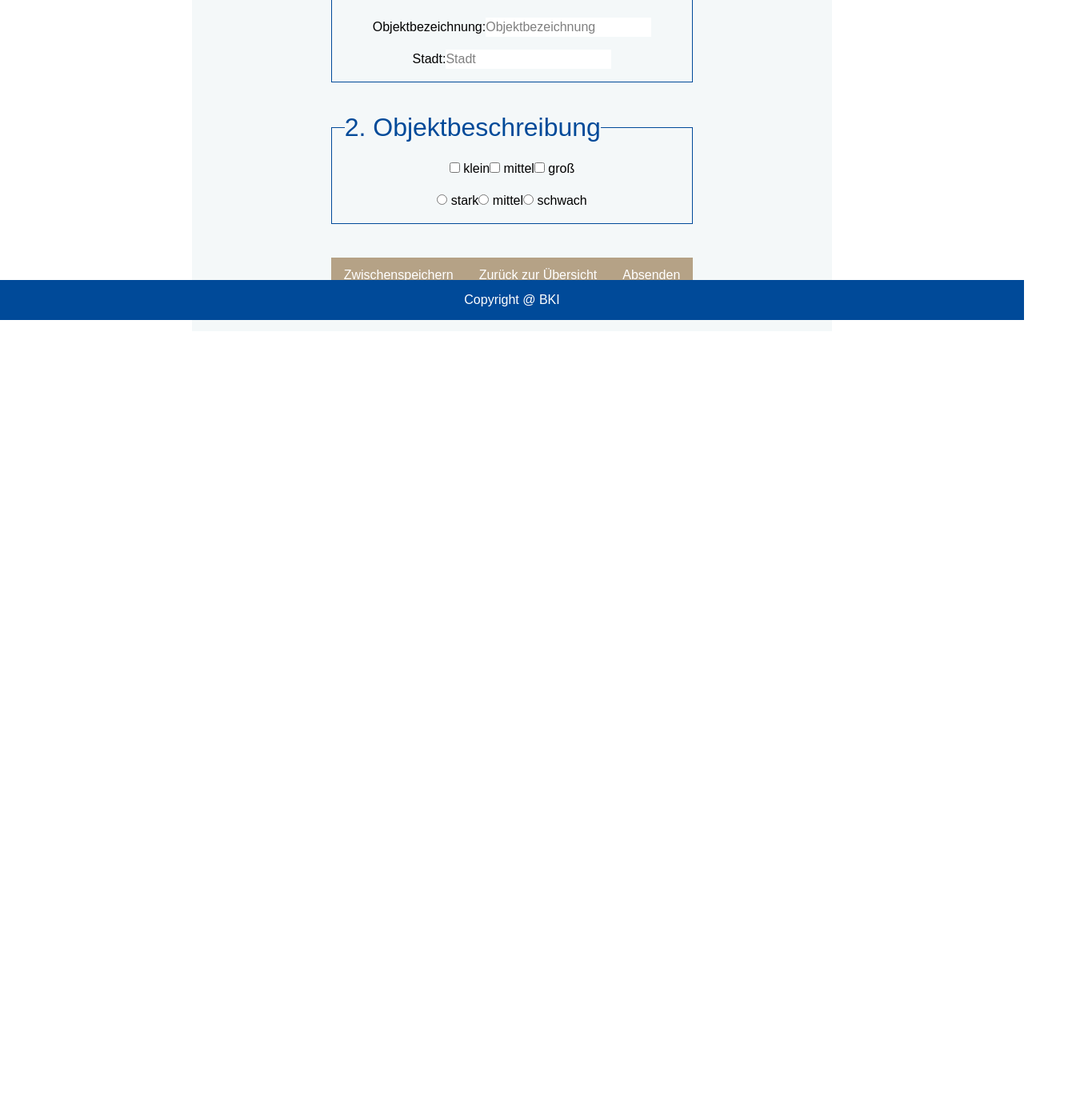
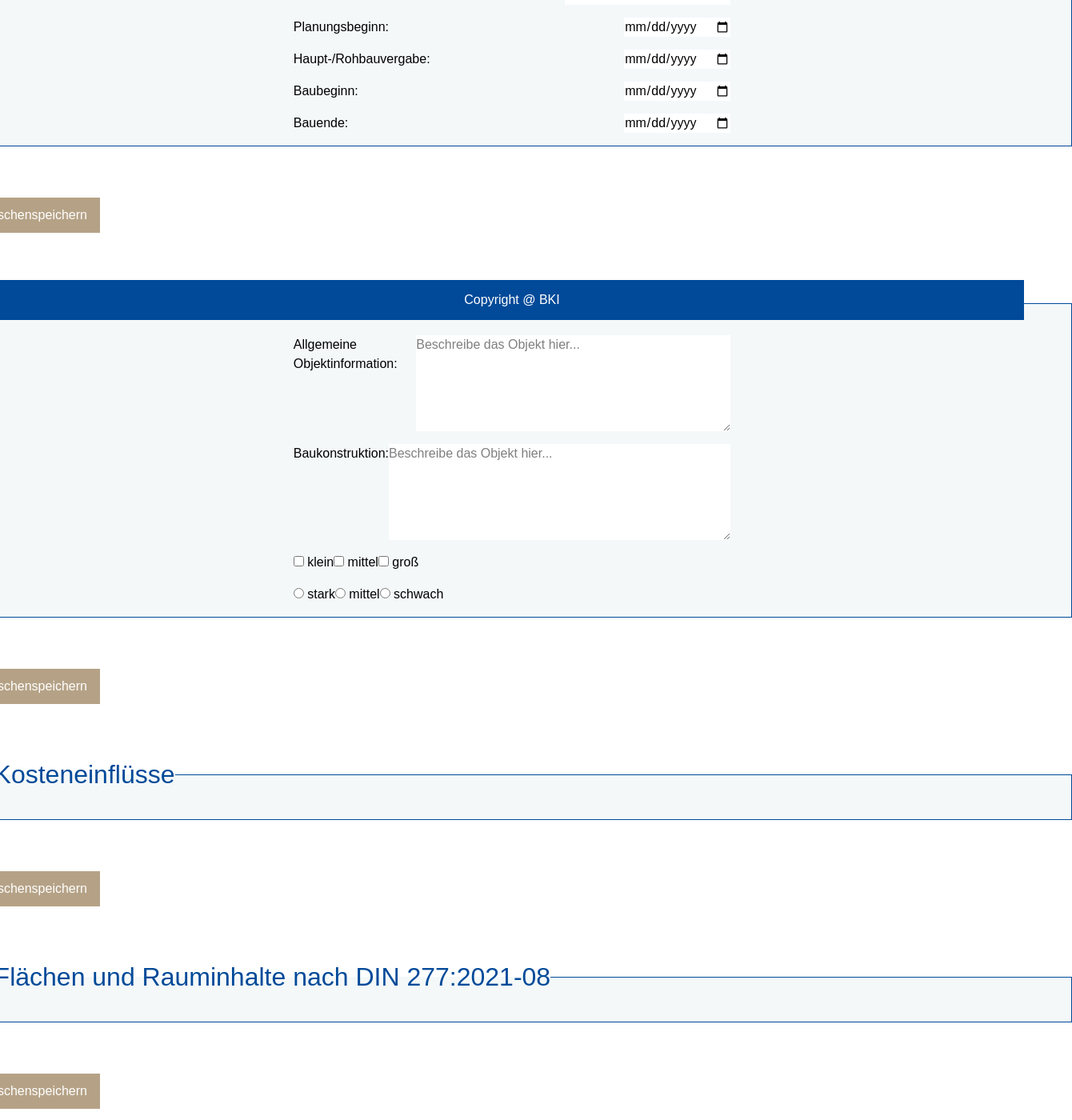
Before and after one commit to juliabellmann/supabase-form, a Next.js app: page /form/1 in a window 1280 px wide. Shown: the part 400-1800 px from the top of the page at 80% size, 1340 px wide, since content can reach past the window. Before the commit the page ends 1022 px from the top, so only its background shows below. Built offline with nearby package versions, Linux system fonts and the light colour scheme; no server answers; the database is empty.

Commit message:
add styling

```diff
--- a/pages/dashboard.js
+++ b/pages/dashboard.js
@@ -172,7 +172,7 @@ export default function Dashboard() {
           <h2>Bereits bearbeitete Formulare:</h2>
           {forms.length === 0 ? (
             <p>Es wurden noch keine Formulare ausgefüllt.</p>
-          ) : (
+            ) : (
             <ul>
               {forms.map((form) => (
                 <StyledList key={form.id}>
--- a/pages/form/[id].js
+++ b/pages/form/[id].js
@@ -20,6 +20,12 @@ export default function Form() {
     files: [],
     status: 'draft',
     objektbezeichnung: '',
+    baubeginn: "",
+    bauende: "",
+    planungsbeginn: "",
+    vergabedatum: "",
+    allgemeine_objektinformation: "",
+    baukonstruktion: "",
   });
 
   const [isReadonly, setIsReadonly] = useState(false); // ⬅️ Zustand zum Sperren des Formulars
@@ -117,7 +123,9 @@ try {
       )}
 
       <form>
-        <fieldset>
+
+        <StyledFieldset>
+        {/* Allgemeine Angaben */}
           <legend><h2>1. Allgemeine Angaben</h2></legend>
 
           <div className="spacebetween">
@@ -128,7 +136,7 @@ try {
               value={formData.objektbezeichnung}
               onChange={e => setFormData({ ...formData, objektbezeichnung: e.target.value })}
               readOnly={isReadonly}
-            />
+              />
           </div>
 
           <div className="spacebetween">
@@ -139,12 +147,86 @@ try {
               value={formData.city}
               onChange={e => setFormData({ ...formData, city: e.target.value })}
               readOnly={isReadonly}
+              />
+          </div>
+
+
+          <div className="spacebetween">
+            <label htmlFor="planungsbeginn">Planungsbeginn: </label>
+            <input
+              type="date"
+              id="planungsbeginn"
+              value={formData.planungsbeginn}
+              onChange={e => setFormData({ ...formData, planungsbeginn: e.target.value })}
+              readOnly={isReadonly}
+              />
+          </div>
+          <div className="spacebetween">
+            <label htmlFor="vergabedatum">Haupt-/Rohbauvergabe: </label>
+            <input
+              type="date"
+              id="vergabedatum"
+              value={formData.vergabedatum}
+              onChange={e => setFormData({ ...formData, vergabedatum: e.target.value })}
+              readOnly={isReadonly}
+              />
+          </div>
+          <div className="spacebetween">
+            <label htmlFor="baubeginn">Baubeginn: </label>
+            <input
+              type="date"
+              id="baubeginn"
+              value={formData.baubeginn}
+              onChange={e => setFormData({ ...formData, baubeginn: e.target.value })}
+              readOnly={isReadonly}
+              />
+          </div>
+          <div className="spacebetween">
+            <label htmlFor="bauende">Bauende: </label>
+            <input
+              type="date"
+              id="bauende"
+              value={formData.bauende}
+              onChange={e => setFormData({ ...formData, bauende: e.target.value })}
+              readOnly={isReadonly}
+              />
+          </div>
+
+        </StyledFieldset>
+
+        <StyledButton type="button" onClick={handleSave} disabled={isReadonly}>
+          Zwischenspeichern
+        </StyledButton>
+
+        <StyledFieldset>
+          <legend><h2>2. Objektbeschreibung</h2></legend>
+
+          <div className="spacebetween">
+            <label htmlFor="allgemeine_objektinformation">Allgemeine Objektinformation:</label>
+            <textarea
+              id="allgemeine_objektinformation"
+              placeholder="Beschreibe das Objekt hier..."
+              value={formData.allgemeine_objektinformation}
+              onChange={e => setFormData({ ...formData, allgemeine_objektinformation: e.target.value })}
+              readOnly={isReadonly}
+              rows={5}
+              style={{ width: '100%' }}
             />
           </div>
-        </fieldset>
 
-        <fieldset>
-          <legend><h2>2. Objektbeschreibung</h2></legend>
+          <div className="spacebetween">
+            <label htmlFor="baukonstruktion">Baukonstruktion: </label>
+            <textarea
+              id="baukonstruktion"
+              placeholder="Beschreibe das Objekt hier..."
+              value={formData.baukonstruktion}
+              onChange={e => setFormData({ ...formData, baukonstruktion: e.target.value })}
+              readOnly={isReadonly}
+              rows={5}
+              style={{ width: '100%' }}
+            />
+          </div>
+
 
           <div>
             <label>
@@ -205,7 +287,39 @@ try {
               /> schwach
             </label>
           </div>
-        </fieldset>
+        </StyledFieldset>
+
+        <StyledButton type="button" onClick={handleSave} disabled={isReadonly}>
+          Zwischenspeichern
+        </StyledButton>
+
+        <StyledFieldset>
+          <legend><h2>3. Kosteneinflüsse</h2></legend>
+        </StyledFieldset>
+
+        <StyledButton type="button" onClick={handleSave} disabled={isReadonly}>
+          Zwischenspeichern
+        </StyledButton>
+
+        <StyledFieldset>
+          <legend><h2>4. Flächen und Rauminhalte nach DIN 277:2021-08</h2></legend>
+        </StyledFieldset>
+
+        <StyledButton type="button" onClick={handleSave} disabled={isReadonly}>
+          Zwischenspeichern
+        </StyledButton>
+
+        <StyledFieldset>
+          <legend><h2>5. Kosten nach DIN 276:2018-12</h2></legend>
+        </StyledFieldset>
+
+        <StyledButton type="button" onClick={handleSave} disabled={isReadonly}>
+          Zwischenspeichern
+        </StyledButton>
+
+        <StyledFieldset>
+          <legend><h2>6. weitere Projektangaben</h2></legend>
+        </StyledFieldset>
 
         {/* Buttons deaktivieren, wenn readonly */}
         <StyledButton type="button" onClick={handleSave} disabled={isReadonly}>
@@ -230,19 +344,28 @@ try {
       </StyledButton>
     </>
     )}
+    <ToastContainer position="top-right" />
     </StyledSite>
-    <ToastContainer position="top-right" />
     </>
   );
 }
 
 const StyledSite = styled.div`
-  display: flex;
+ display: flex;
   flex-direction: column;
   align-items: center;
-  background-color: rgba(198,220,225,.2);
+   /* background-color: rgba(198,220,225,.2);
   margin: 5rem 15rem;
-  padding: 0 0 3rem 0;
+  padding: 0 0 3rem 0; */
+`;
+
+const StyledFieldset = styled.fieldset`
+  background-color: var(--bg-color-highlight);
+  width: 1400px;
+
+  div {
+    width: 40%;
+  }
 `;
 
 const StyledButton = styled.button`
@@ -250,7 +373,7 @@ const StyledButton = styled.button`
   color: white;
   border: none;
   padding: 10px 16px;
-  margin-top: 10px;
+  margin: 2rem 1rem;
   cursor: pointer;
 
   &:hover {
@@ -265,11 +388,11 @@ const StyledButton = styled.button`
   }
 `;
 const StyledBackButton = styled.button`
-  margin-top: 2rem;
   background-color: #777;
   color: white;
   border: none;
   padding: 10px 16px;
+  margin: 2rem 1rem;
   cursor: pointer;
 
   &:hover {
--- a/styles/globals.css
+++ b/styles/globals.css
@@ -29,10 +29,14 @@ h6 { font-size: 0.8rem; }
 input {
   background-color: white;
 }
+textarea {
+  background-color: white;
+}
 
 fieldset{
+  border: #004a99 1px solid;
+
   /* fieldsets Inhalt zentrieren */
-  border: #004a99 1px solid;
   display: flex;
   flex-direction: column;
   justify-content: center;
```
